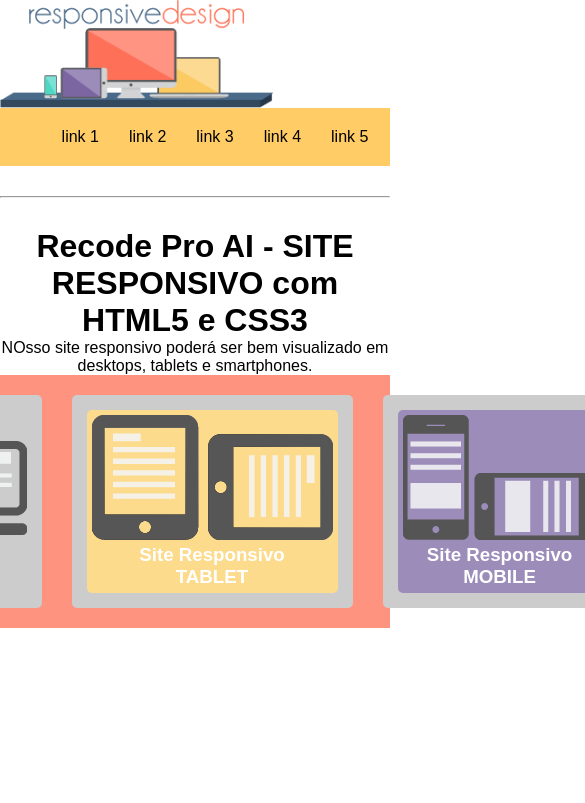
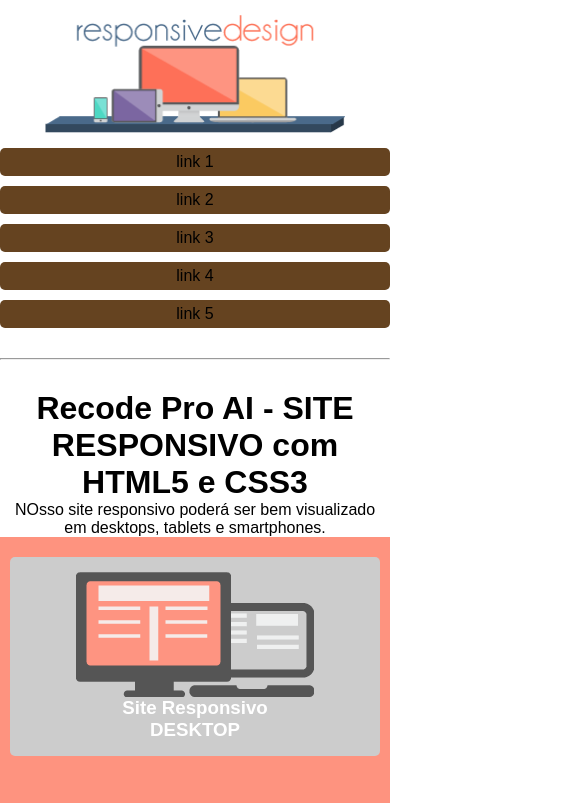
Before and after one commit to brenoaug/css, a plain HTML site: page index.html in a window 390 px wide. Shown: the top 803 px of the page, 585 px wide, since content can reach past the window. Drawn offline with Linux system fonts and the light colour scheme.

Commit message:
atividade feita

```diff
--- a/index.html
+++ b/index.html
@@ -21,6 +21,7 @@
           <li><a href=""></a>link 5</li>
         </ul>
       </nav>
+    </div>
     <hr>
     <main>
       <h1>Recode Pro AI - SITE RESPONSIVO com HTML5 e CSS3 </h1>
@@ -28,21 +29,21 @@
       <div class="container-responsivo">
         <div class="item">
           <div class="cor-desktop">
-              <img src="src/img/desktop.png">
+            <img class="img-item" src="src/img/desktop.png">
             <h3>Site Responsivo</h3>
             <h3>DESKTOP</h3>
           </div>
         </div>
         <div class="item">
           <div class="cor-tablet">
-              <img src="src/img/tablet.png">
+            <img class="img-item" src="src/img/tablet.png">
             <h3>Site Responsivo</h3>
             <h3>TABLET</h3>
           </div>
         </div>
         <div class="item">
           <div class="cor-mobile">
-              <img src="src/img/mobile.png">
+            <img class="img-item" src="src/img/mobile.png">
             <h3>Site Responsivo</h3>
             <h3>MOBILE</h3>
           </div>
--- a/style.css
+++ b/style.css
@@ -58,12 +58,35 @@ h3 {
 }
 
 @media (max-width: 600px) {
-  .logo {
+  .logo{
     display: flex;
     flex-direction: column;
   }
   .logo>img{
-    width: 70%;
-    justify-content: center;
+    width: 300px;
+    margin: 15px auto;
+  }
+  .navegacao {
+    flex-direction: column;
+    text-align: center;
+    background-color: #fff;
+    padding: 0px;
+  }
+  .navegacao > li {
+    background-color: #654320;
+    border-radius: 5px;
+    padding: 5px 5px;
+    gap: 3px;
+    max-width: 600px;
+  }
+  h1,p{
+    margin: 0 10px;
+  }
+  .container-responsivo{
+    flex-direction: column;
+  }
+  .img-item{
+    display: block;
+    margin: 0 auto;
   }
 }
```
Lines whose indentation alone changed are shown as unchanged.
